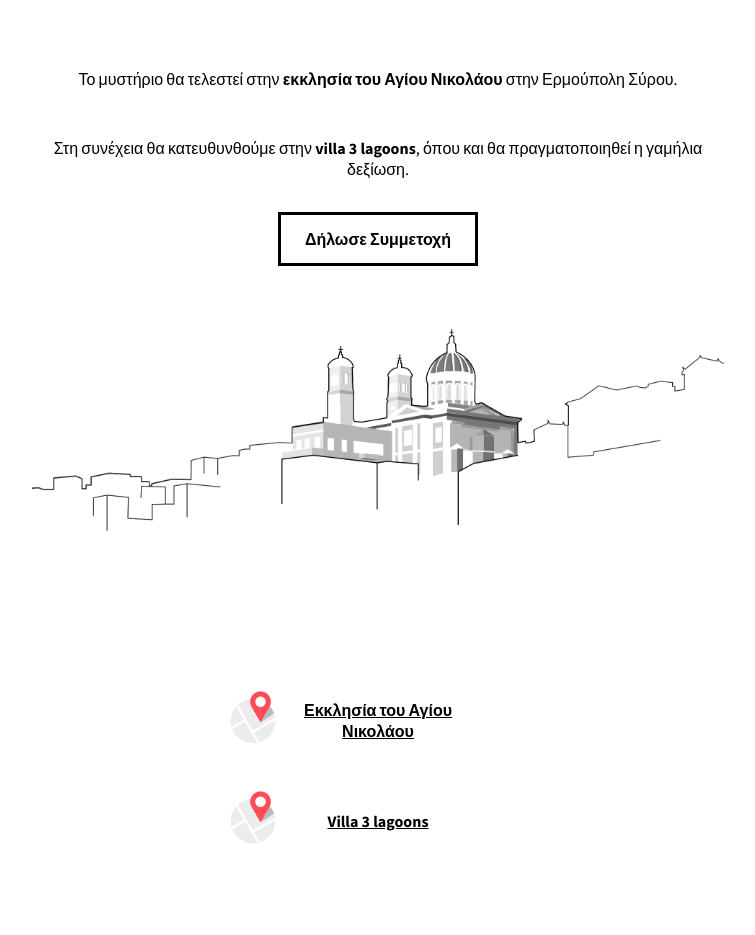
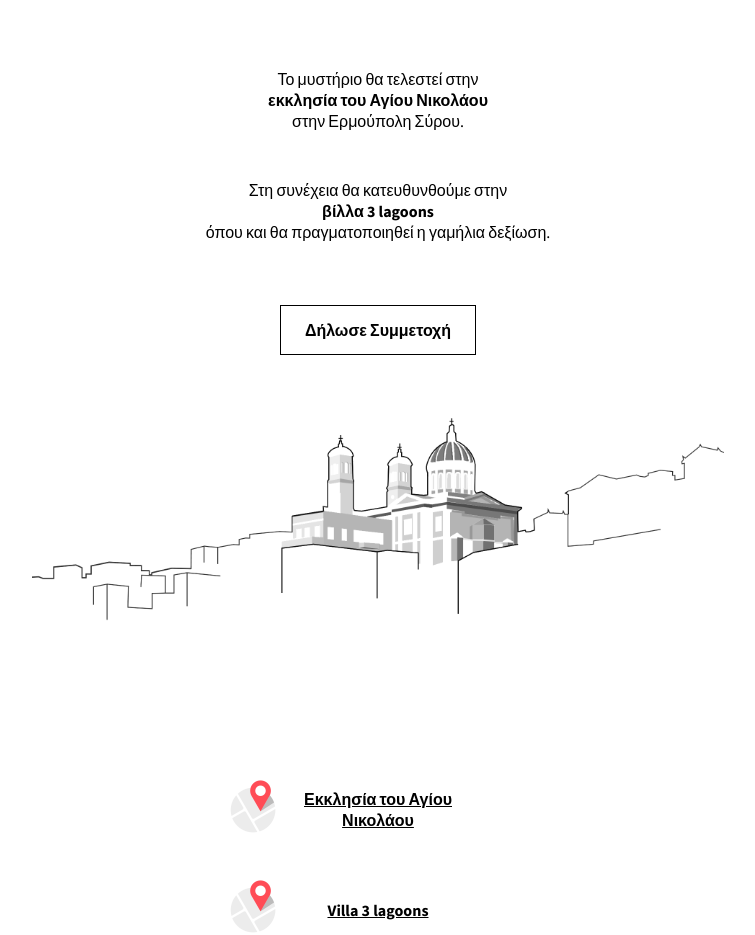
Before and after one commit to dodosiz/wedding-site, a Next.js app: page / in a window 1280 px wide. Shown: the part 4060-4995 px from the top of the page, without its empty margins (262-1017 px from the left). Built offline with nearby package versions, Linux system fonts and the light colour scheme.

Commit message:
Minor changes

```diff
--- a/app/ui/sections/locationSection.module.css
+++ b/app/ui/sections/locationSection.module.css
@@ -44,12 +44,13 @@
 
 .rsvp_button {
   appearance: none;
-  border: 0.2em solid black;
+  border: 0.1em solid black;
   padding: 0.85em 1.5em;
   transition: 1s;
   cursor: pointer;
   color: black;
   text-decoration: none;
+  margin-top: 30px;
 }
 
 .rsvp_button:hover,
--- a/app/ui/sections/locationSection.tsx
+++ b/app/ui/sections/locationSection.tsx
@@ -20,11 +20,11 @@ export function LocationSection() {
       <div className="text_container">
         <Header textAlign="center">{"Η Τοποθεσία"}</Header>
         <p>
-          Το μυστήριο θα τελεστεί στην{" "}
-          <strong>εκκλησία του Αγίου Νικολάου</strong> στην Ερμούπολη Σύρου.
+          Το μυστήριο θα τελεστεί στην<br/>
+          <strong>εκκλησία του Αγίου Νικολάου</strong><br/> στην Ερμούπολη Σύρου.
         </p>
         <p>
-          Στη συνέχεια θα κατευθυνθούμε στην <strong>villa 3 lagoons</strong>,
+          Στη συνέχεια θα κατευθυνθούμε στην<br/><strong>βίλλα 3 lagoons</strong><br/>
           όπου και θα πραγματοποιηθεί η γαμήλια δεξίωση.
         </p>
         <Link className={styles.rsvp_button} href="/rsvp">
```
